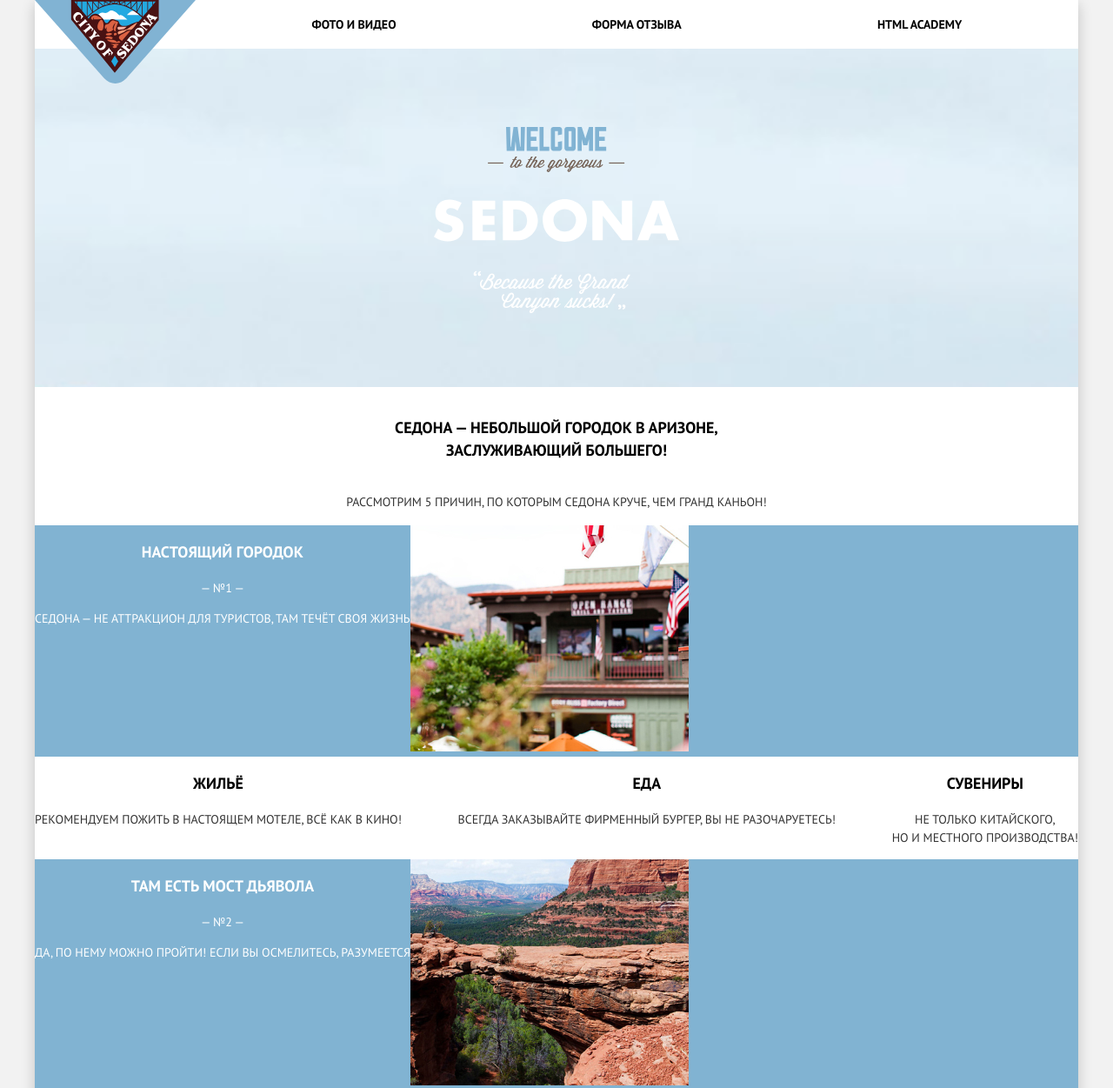
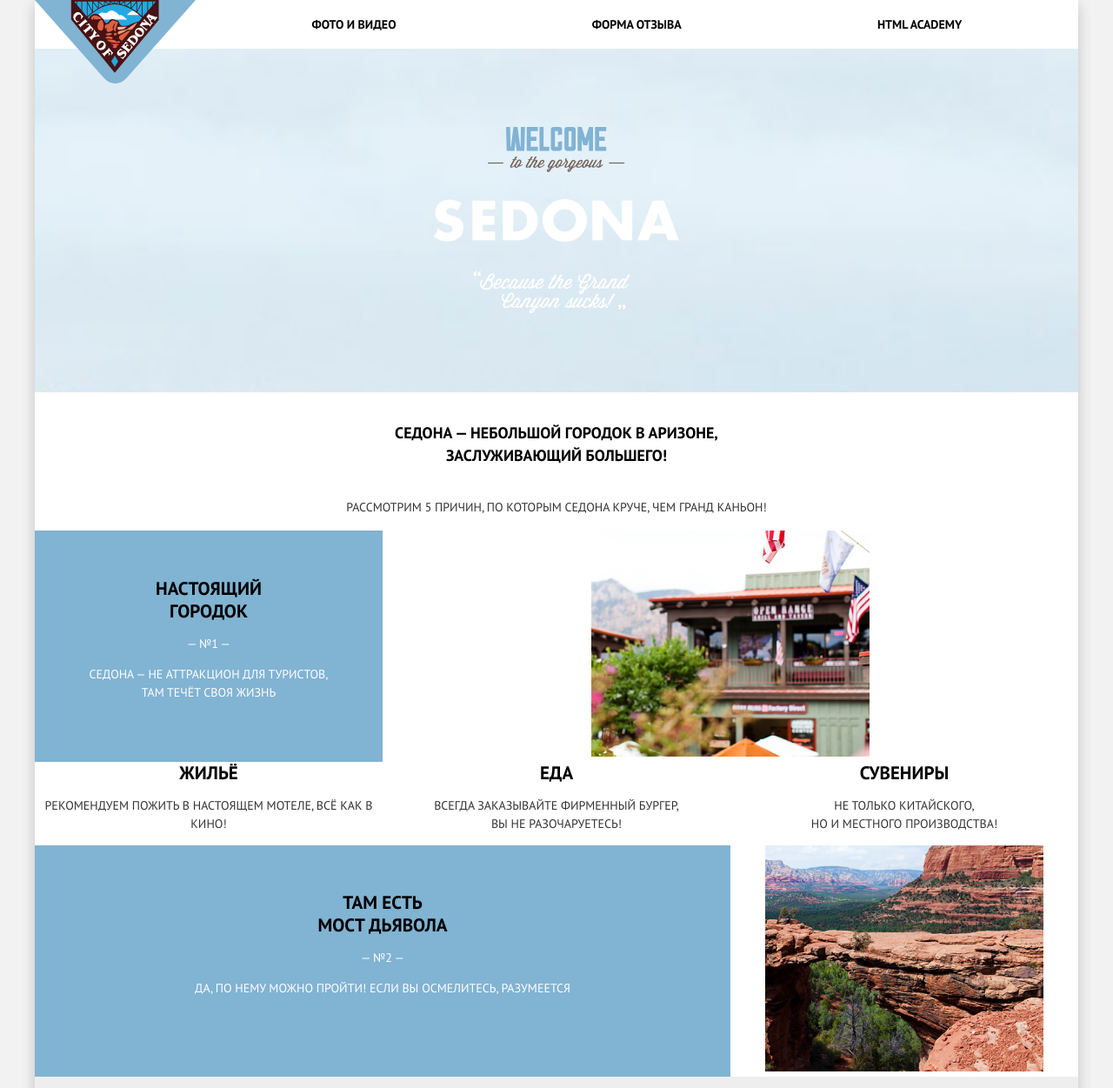
Before and after one commit to htmlacademy-adaptive/2059137-sedona-28, a plain HTML site: page 4/index.html in a window 1280 px wide. Shown: the top 1251 px of the page at 87% size. Drawn offline with Linux system fonts and the light colour scheme.

Commit message:
:heavy_check_mark: Сборка #4

```diff
--- a/4/css/style.css
+++ b/4/css/style.css
@@ -179,7 +179,6 @@ img {
   background-image: url("../img/intro-background.jpg");
   background-repeat: no-repeat;
   background-size: cover;
-  max-height: 389px;
 }
 
 .intro__description {
@@ -201,62 +200,126 @@ img {
 }
 
 .advantages {
-  min-width: 320px;
   text-align: center;
   text-transform: uppercase;
 }
 
-.advantages__list {
-  text-align: center;
-}
 @media (min-width: 768px) {
   .advantages__list {
-    display: flex;
-    flex-wrap: wrap;
-    justify-content: space-between;
+    display: grid;
+    grid-template-columns: repeat(3, 1fr);
   }
-  .advantages__list .advantages__container {
-    display: flex;
+}
+
+@media (min-width: 768px) {
+  .advantages__container {
+    display: grid;
+    grid-template-columns: 1fr 2fr;
+  }
+}
+
+@media (min-width: 768px) {
+  .advantages__item--full + .advantages__item--full .advantages__container {
+    grid-template-columns: 2fr 1fr;
   }
 }
 
 .advantages__item {
+  position: relative;
+}
+
+@media (min-width: 768px) {
+  .advantages__item--full {
+    grid-column: 1/-1;
+  }
+}
+
+.advantages__content {
+  padding: 26px 35px 24px;
+  text-align: center;
+  text-transform: uppercase;
   background-color: #eeeeee;
 }
+@media (min-width: 768px) {
+  .advantages__content {
+    min-height: 256px;
+    padding: 42px 30px 22px;
+  }
+}
+@media (min-width: 1200px) {
+  .advantages__content {
+    padding: 52px 40px 25px;
+  }
+}
 
-.advantages__item--full {
+.advantages__item--full:first-child .advantages__content {
+  padding-top: 71px;
+  padding-bottom: 38px;
+}
+@media (min-width: 768px) {
+  .advantages__item--full:first-child .advantages__content {
+    padding-top: 54px;
+    padding-bottom: 22px;
+  }
+}
+@media (min-width: 1200px) {
+  .advantages__item--full:first-child .advantages__content {
+    padding: 54px 56px 35px;
+  }
+}
+
+.advantages__item--full:first-child .advantages__content::before {
+  content: "";
+  position: absolute;
+  top: 0;
+  right: 0;
+  left: 0;
+  height: 36px;
+  background-image: url("../img/svg/advantages-triangle.svg");
+  background-repeat: no-repeat;
+  background-position: center;
+  background-size: cover;
+}
+@media (min-width: 768px) {
+  .advantages__item--full:first-child .advantages__content::before {
+    display: none;
+  }
+}
+
+.advantages__container .advantages__content {
+  padding: 39px 20px 35px;
+  color: #ffffff;
   background-color: #81b3d2;
 }
 @media (min-width: 768px) {
-  .advantages__item--full {
-    width: 100%;
+  .advantages__container .advantages__content {
+    padding: 53px 30px 21px;
+  }
+}
+@media (min-width: 1200px) {
+  .advantages__container .advantages__content {
+    padding: 53px 83px 35px;
   }
 }
 
-.advantages__item--full .advantages__title {
-  color: #ffffff;
-}
-
-.advantages__item--full .advantages__text {
-  color: #ffffff;
-}
-
-.advantages__services {
-  background-color: #ffffff;
-}
-
-.advantages__services .advantages__title {
-  color: #000000;
-}
-
-.advantages__services .advantages__text {
-  color: #333333;
-}
-
 .advantages__title {
+  margin: 0 0 11px;
   font-size: 18px;
   line-height: 26px;
   color: #000000;
+}
+@media (min-width: 768px) {
+  .advantages__title {
+    padding: 0 20px;
+    font-size: 21px;
+  }
+}
+@media (min-width: 1200px) {
+  .advantages__title {
+    max-width: 175px;
+    margin: 0 auto 12px;
+    padding: 0 10px;
+  }
 }
 
 .map {
@@ -297,6 +360,11 @@ img {
   .gallery__list {
     display: grid;
     grid-template-columns: repeat(2, 1fr);
+  }
+}
+@media (min-width: 1200px) {
+  .gallery__list {
+    grid-template-columns: repeat(3, 1fr);
   }
 }
 
@@ -361,23 +429,46 @@ img {
 
 @media (min-width: 768px) {
   .form__wrapper {
+    position: relative;
     display: grid;
-    grid-template-columns: 295px 295px;
-    gap: 58px;
+    grid-template-columns: repeat(2, 1fr);
+    gap: 18px;
+  }
+}
+@media (min-width: 1200px) {
+  .form__wrapper {
+    gap: 60px;
+  }
+}
+@media (min-width: 768px) {
+  .form__wrapper::before {
+    content: "";
+    position: absolute;
+    top: 16px;
+    bottom: 16px;
+    left: 50%;
+    width: 1px;
+    background-color: #dbdbdb;
+    transform: translateX(-50%);
   }
 }
 
 .footer {
-  padding: 33px 18px;
+  padding: 42px 20px 32px;
   text-align: center;
+  text-transform: uppercase;
 }
 @media (min-width: 768px) {
   .footer {
-    padding: 36px 60px;
-    display: grid;
-    grid-template-columns: repeat(3, 1fr);
-    justify-content: space-evenly;
-    align-items: baseline;
+    display: flex;
+    justify-content: space-between;
+    align-items: center;
+    padding: 37px 60px 34px;
+  }
+}
+@media (min-width: 1200px) {
+  .footer {
+    padding: 37px 120px 34px;
   }
 }
 
@@ -388,19 +479,17 @@ img {
   font-weight: 700;
   color: #000000;
   text-decoration: none;
-  text-transform: uppercase;
 }
 
 .footer__developer {
-  margin-top: 30px;
   color: #000000;
-  text-transform: uppercase;
   text-decoration: none;
 }
 
 .socials {
+  margin-bottom: 30px;
   display: flex;
-  flex-wrap: nowrap;
+  flex-wrap: wrap;
   justify-content: center;
 }
 
```
Also changed, not shown: 1 other file.
